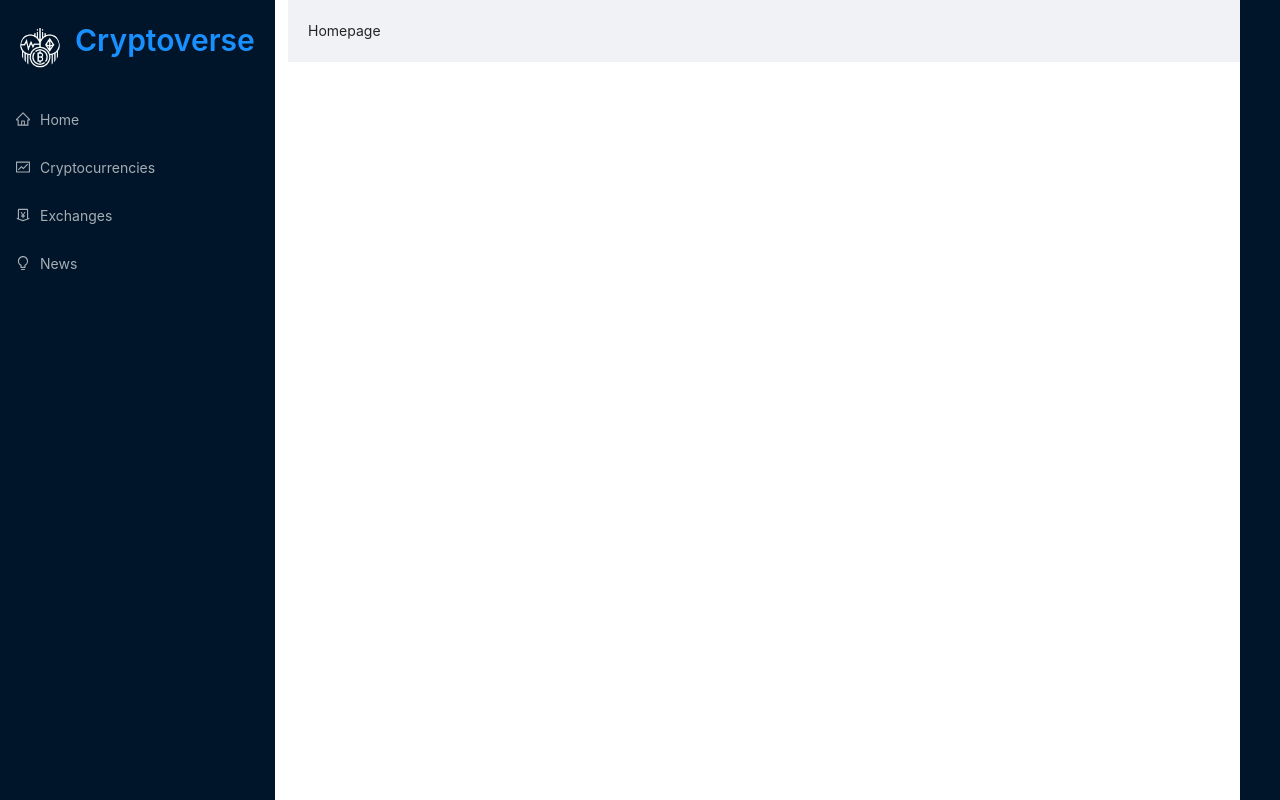
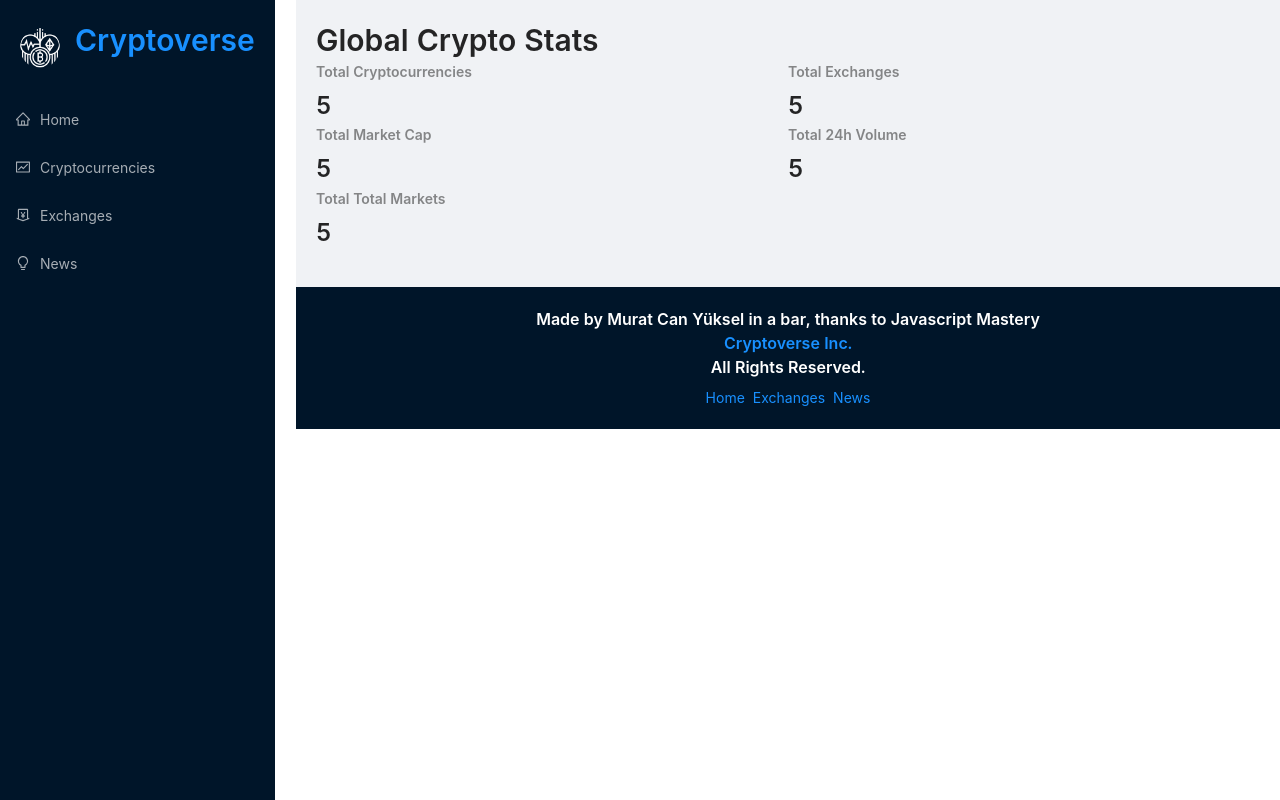
Before and after one commit to muratcan-yuksel/cryptoverse, a React (Create React App) app: page / in a window 1280 px wide. Built offline with nearby package versions, Linux system fonts and the light colour scheme.

Commit message:
add footer and get ready for redux toolkit

```diff
--- a/src/App.css
+++ b/src/App.css
@@ -376,3 +376,6 @@
   padding: 20px;
   align-items: center;
 }
+/* .footerComp {
+  color: white !important;
+} */
--- a/src/App.js
+++ b/src/App.js
@@ -31,8 +31,23 @@
             </Routes>
           </div>
         </Layout>
+        <div className="footer">
+          <Typography.Title
+            level={5}
+            style={{ color: "white", textAlign: "center" }}
+          >
+            Made by Murat Can Yüksel in a bar, thanks to Javascript Mastery{" "}
+            <br />
+            <Link to="/">Cryptoverse Inc.</Link> <br />
+            All Rights Reserved.
+          </Typography.Title>
+          <Space>
+            <Link to="/">Home</Link>
+            <Link to="/exchanges">Exchanges</Link>
+            <Link to="/news">News</Link>
+          </Space>
+        </div>
       </div>
-      <div className="footer"></div>
     </div>
   );
 };
--- a/src/components/Homepage.jsx
+++ b/src/components/Homepage.jsx
@@ -1,7 +1,40 @@
 import React from "react";
+import millify from "millify";
+import { Typography, Row, Col, Statistic } from "antd";
+import { Link } from "react-router-dom";
+
+// import { useGetCryptosQuery } from "../services/cryptoApi";
+// import Cryptocurrencies from "./Cryptocurrencies";
+// import News from "./News";
+// import Loader from "./Loader";
+
+const { Title } = Typography;
 
 const Homepage = () => {
-  return <div>Homepage</div>;
+  return (
+    <>
+      <Title level={2} className="heading">
+        Global Crypto Stats
+        <Row>
+          <Col span={12}>
+            <Statistic title="Total Cryptocurrencies" value="5" />
+          </Col>{" "}
+          <Col span={12}>
+            <Statistic title="Total Exchanges" value="5" />
+          </Col>{" "}
+          <Col span={12}>
+            <Statistic title="Total Market Cap" value="5" />
+          </Col>{" "}
+          <Col span={12}>
+            <Statistic title="Total 24h Volume" value="5" />
+          </Col>{" "}
+          <Col span={12}>
+            <Statistic title="Total Total Markets" value="5" />
+          </Col>
+        </Row>
+      </Title>
+    </>
+  );
 };
 
 export default Homepage;
```
